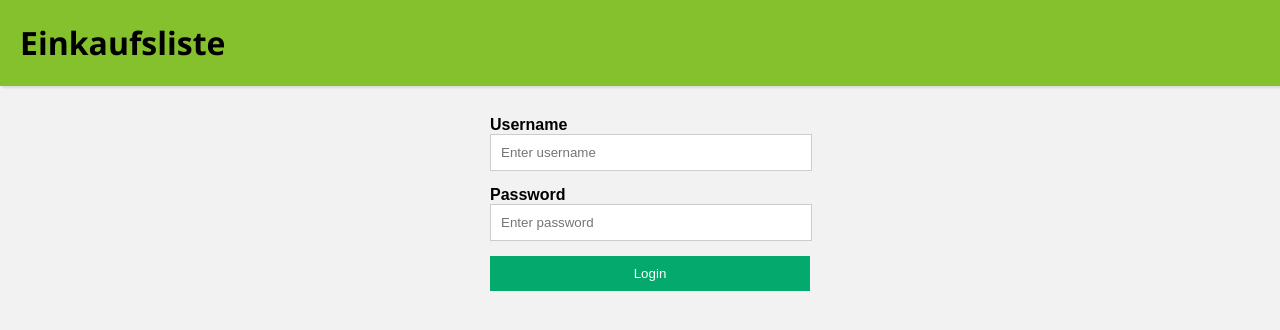
After one commit to marios1456/djangoShoppingList, a Django app: page /loginform/ in a window 1280 px wide. The commit adds this page. Shown: the top 330 px of the page. Run offline with Django 4.2, Linux system fonts and the light colour scheme.

Commit message:
Login is added and is required to use the app

```diff
--- /dev/null
+++ b/mylist/templates/loginForm.html
@@ -0,0 +1,111 @@
+<!DOCTYPE html>
+<html lang="en">
+
+<head>
+    <meta charset="UTF-8">
+    <meta http-equiv="X-UA-Compatible" content="IE=edge">
+    <meta name="viewport" content="width=device-width, initial-scale=1.0">
+    <title>Document</title>
+    <link rel="preconnect" href="https://fonts.googleapis.com">
+    <link rel="preconnect" href="https://fonts.gstatic.com" crossorigin>
+    <link href="https://fonts.googleapis.com/css2?family=Open+Sans:ital,wght@0,300;0,400;0,500;0,600;0,700;0,800;1,300;1,400;1,500;1,600;1,700;1,800&display=swap" rel="stylesheet">
+
+    <style>
+        body {
+            font-family: 'Open Sans', sans-serif;
+            background-color: rgba(0, 0, 0, 0.05);
+            margin: 0;
+        }
+
+        header {
+            background-color: rgb(133, 192, 45);
+            display: flex;
+            padding-left: 20px;
+            box-shadow: 2px 2px 2px rgba(0, 0, 0, 0.1);
+        }
+        form {
+            width: 300px;
+            margin: 0 auto;
+            font-family: Arial, sans-serif;
+            margin-top: 30px;
+
+        }
+
+        /* Style the form group */
+        .form-group {
+            margin-bottom: 15px;
+        }
+
+        /* Style the label */
+        label {
+            display: block;
+            font-weight: bold;
+        }
+
+        /* Style the input */
+        input {
+            display: block;
+            width: 100%;
+            padding: 10px;
+            border: 1px solid #ccc;
+        }
+
+        /* Style the button */
+        button {
+            display: block;
+            width: 320px;
+            padding: 10px;
+            background-color: #04AA6D;
+            color: white;
+            border: none;
+        }
+
+        /* Add a hover effect for the button */
+        button:hover {
+            opacity: 0.8;
+        }
+
+        #error{
+            display: flex;
+            margin: 0 auto;
+            width: 300px;
+            align-items: center;
+            justify-content: center;
+            margin-top: 15px;
+            color: red;
+        }
+    </style>
+</head>
+
+<body>
+    <header>
+        <h1>Einkaufsliste</h1>
+    </header>
+
+
+
+    <form action="/loginformcheck/" method="POST">
+        {% csrf_token %}
+      <div class="form-group">
+        <label for="username">Username</label>
+        <input type="text" id="username" name="username" placeholder="Enter username"
+               value={% if username %}{{username}} {% else %} '' {% endif %} required>
+      </div>
+      <div class="form-group">
+        <label for="password">Password</label>
+        <input type="password" id="password" name="password" placeholder="Enter password"
+               value={% if password %}{{password}} {% else %} '' {% endif %} required>
+      </div>
+      <div class="form-group">
+        <button type="submit">Login</button>
+      </div>
+    </form>
+
+    <div id="error">
+        {% if messages %}{{messages}}{% endif %}
+    </div>
+
+
+</body>
+
+</html>
--- a/mylist/views.py
+++ b/mylist/views.py
@@ -1,12 +1,14 @@
 from django.shortcuts import render, redirect
-from django.contrib.auth import login
+from django.contrib.auth import login, authenticate, logout
 from .models import ShoppingItem
 
 # Create your views here.
 
 
 def mylist(request):
-    # login(request, user)
+    if not request.user.is_authenticated:
+        return redirect(loginForm)
+
     if request.method == "POST":
         print("Received data: ", request.POST["itemName"])#
         ShoppingItem.objects.create(name=request.POST["itemName"])
@@ -27,3 +29,27 @@ def delete_item(request, id):
         item.save()
 
     return redirect(mylist)
+
+
+def loginForm(request):
+    if request.user.is_authenticated:
+        logout(request)
+        if request.user.is_authenticated:
+            print("not loged out :(")
+    return render(request, "loginForm.html", {'messages': ""})
+
+
+def loginformcheck(request):
+    print(request)
+    if request.method == "POST":
+        username = request.POST["username"]
+        password = request.POST["password"]
+        user = authenticate(request, username=username, password=password)
+        if user is not None:
+            print("user ok")
+            login(request, user)
+            return redirect(mylist)
+        else:
+            print("User not ok")
+            message = "User not found"
+            return render(request, "loginForm.html", {'messages': message, "username": username, "password": password})
--- a/shopping_list/urls.py
+++ b/shopping_list/urls.py
@@ -16,10 +16,12 @@ Including another URLconf
 """
 from django.contrib import admin
 from django.urls import path
-from mylist.views import mylist, delete_item
+from mylist.views import mylist, delete_item, loginForm, loginformcheck
 
 urlpatterns = [
     path('admin/', admin.site.urls),
     path('mylist/', mylist),
-    path('deleteItem/<id>', delete_item)
+    path('deleteItem/<id>', delete_item),
+    path('loginform/', loginForm),
+    path('loginformcheck/', loginformcheck)
 ]
```
Also changed, not shown: mylist/templates/shoping_list.html (+12 -0 lines), db.sqlite3.
